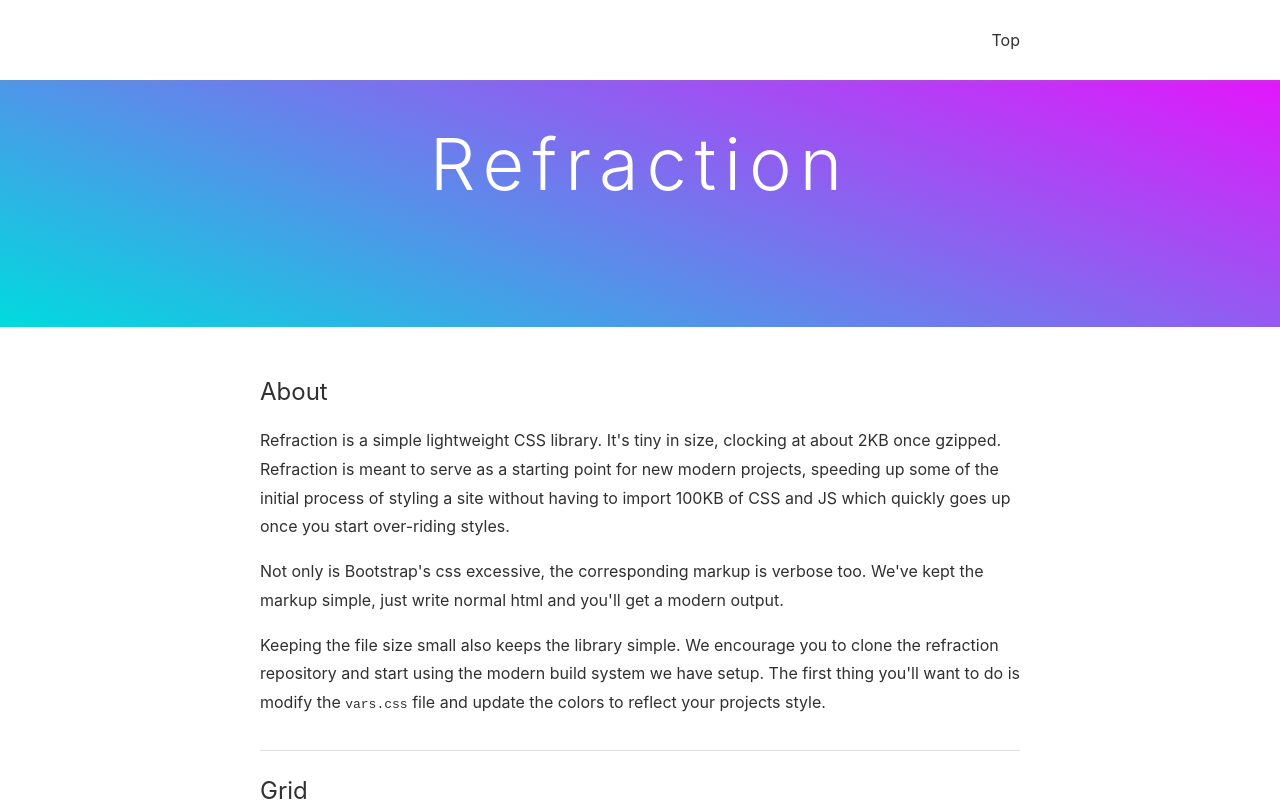
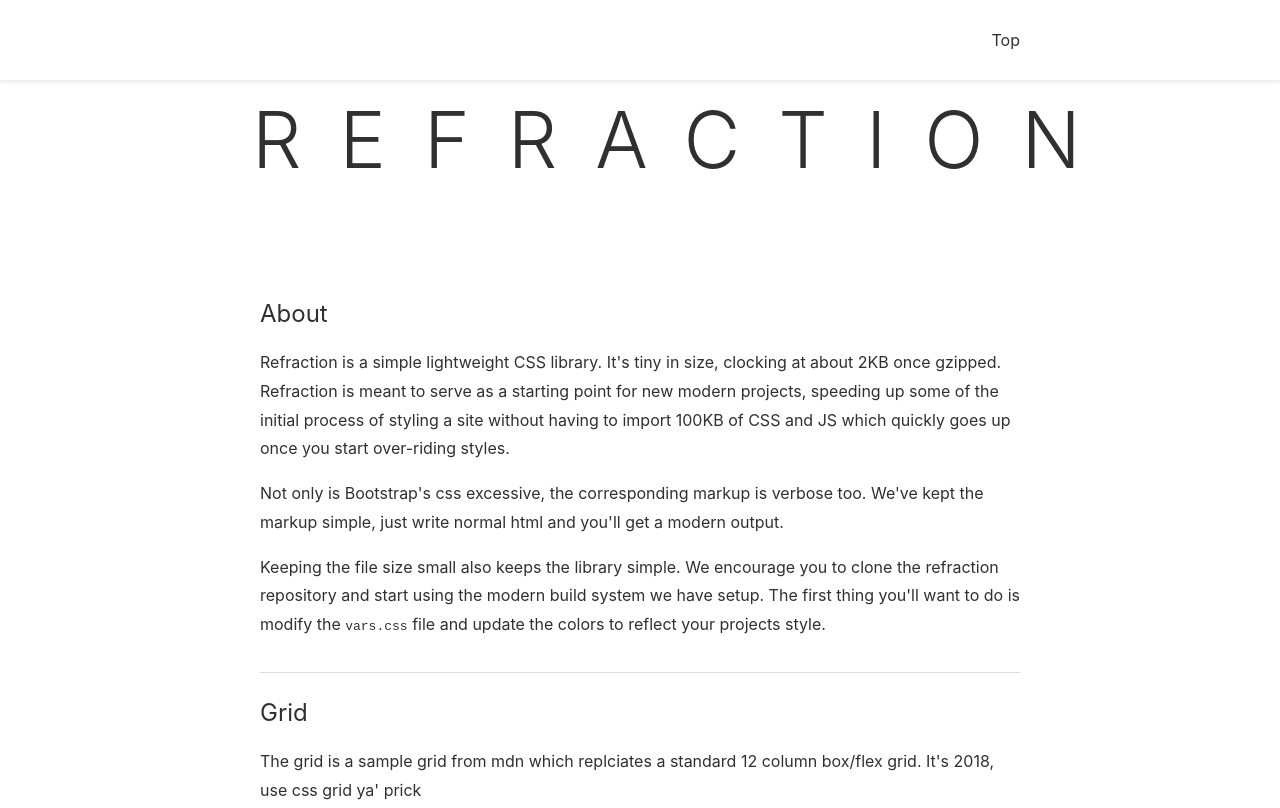
Before and after one commit to StreatCodes/refraction, a browser extension: page index.html in a window 1280 px wide. Shown: the top 808 px of the page. Drawn offline with nearby package versions, Linux system fonts and the light colour scheme; files that its build step writes are made by us from their sources.

Commit message:
Add audit changes Remvoe bg gradient in header

```diff
--- a/index.html
+++ b/index.html
@@ -5,6 +5,7 @@
 	<meta charset="UTF-8">
 	<meta name="viewport" content="width=device-width, initial-scale=1.0">
 	<meta http-equiv="X-UA-Compatible" content="ie=edge">
+	<meta name="description" content="Refraction is a simple lightweight 2KB CSS library.">
 	<title>Refraction</title>
 
 	<link rel="stylesheet" href="/prism.css">
--- /dev/null
+++ b/robots.txt
@@ -0,0 +1,2 @@
+User-agent: *
+Allow: /
--- a/src/main.css
+++ b/src/main.css
@@ -54,20 +54,18 @@
 }
 
 header {
-	background: linear-gradient(20deg, #00dbde, #fc00ff);
-	padding:  120px 20px 120px;
-	margin-bottom: 30px;
+	padding: 80px 0;
 }
 
 header > h1 {
-	text-align: center;
 	margin: 0 auto;
-	width: var(--page-width);
+	width: 800px;
 	max-width: 100%;
-	color: white;
-	font-size: 72px;
-	letter-spacing: 8px;
 	font-weight: 300;
+	text-transform: uppercase;
+	letter-spacing: 38px;
+	font-size: 78px;
+	padding: 12px;
 }
 
 @media(max-width: 640px) {
```
Also changed, not shown: manifest.json (added), 1 other file.
